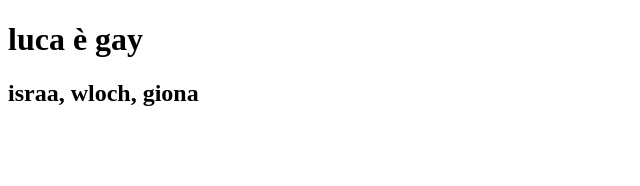
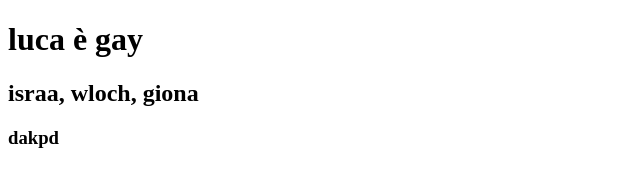
Before and after one commit to kiraq-max/test, a plain HTML site: page WebContent/index.html in a window 1280 px wide. Shown: the full height of the page, 0-640 px from the left. Drawn offline with Linux system fonts and the light colour scheme.

Commit message:
change index.html

```diff
--- a/WebContent/index.html
+++ b/WebContent/index.html
@@ -7,5 +7,6 @@
 <body>
  <h1>luca è gay</h1>
  <h2>israa, wloch, giona</h2>
+ <h3>dakpd</h3>
 </body>
 </html>
```
